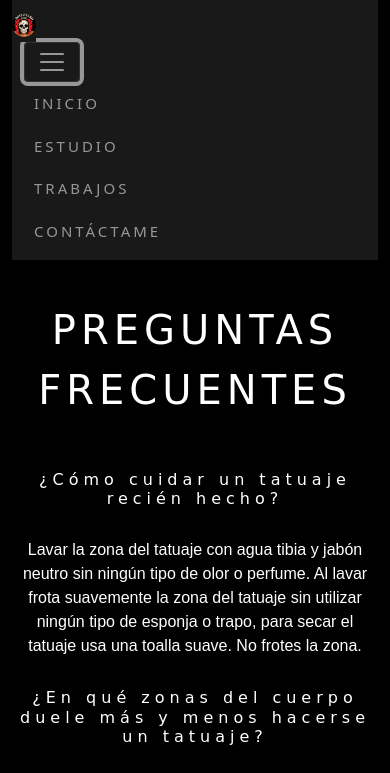
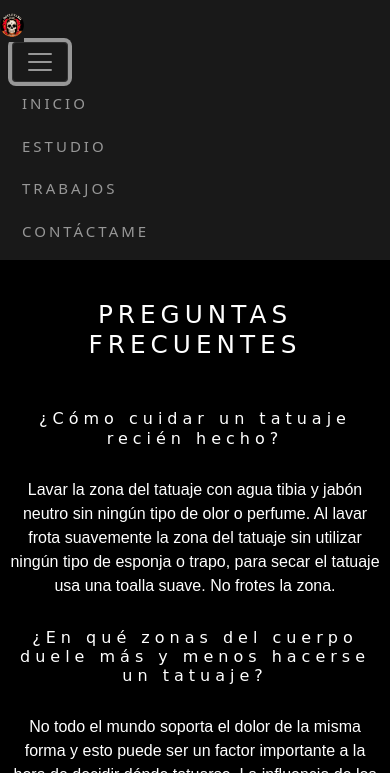
Before and after one commit to danielaceraolo/bt_tattoo, a plain HTML site: page pages/faq.html in a window 390 px wide. Both pictures are taken after a click on the button "Toggle navigation". Shown: the top 773 px of the page. Drawn offline with nearby package versions, Linux system fonts and the light colour scheme.

Commit message:
segunda entrega proyecto final

```diff
--- a/pages/faq.html
+++ b/pages/faq.html
@@ -10,15 +10,17 @@
     <link rel="preconnect" href="https://fonts.googleapis.com">
     <link rel="preconnect" href="https://fonts.gstatic.com" crossorigin>
     <link href="https://fonts.googleapis.com/css2?family=Source+Sans+Pro&display=swap" rel="stylesheet">
-    <link href="https://cdn.jsdelivr.net/npm/bootstrap@5.0.2/dist/css/bootstrap.min.css" rel="stylesheet" integrity="sha384-EVSTQN3/azprG1Anm3QDgpJLIm9Nao0Yz1ztcQTwFspd3yD65VohhpuuCOmLASjC" crossorigin="anonymous">
-    <script src="https://cdn.jsdelivr.net/npm/bootstrap@5.0.2/dist/js/bootstrap.bundle.min.js" integrity="sha384-MrcW6ZMFYlzcLA8Nl+NtUVF0sA7MsXsP1UyJoMp4YLEuNSfAP+JcXn/tWtIaxVXM" crossorigin="anonymous"></script>
+    <link href="https://cdn.jsdelivr.net/npm/bootstrap@5.0.2/dist/css/bootstrap.min.css" rel="stylesheet"
+        integrity="sha384-EVSTQN3/azprG1Anm3QDgpJLIm9Nao0Yz1ztcQTwFspd3yD65VohhpuuCOmLASjC" crossorigin="anonymous">
+    <script src="https://cdn.jsdelivr.net/npm/bootstrap@5.0.2/dist/js/bootstrap.bundle.min.js"
+        integrity="sha384-MrcW6ZMFYlzcLA8Nl+NtUVF0sA7MsXsP1UyJoMp4YLEuNSfAP+JcXn/tWtIaxVXM"
+        crossorigin="anonymous"></script>
     <link rel="stylesheet" href="../css/styles.css">
 </head>
 
 <body>
-    <div class="container">
     <header>
-            <nav class="navbar navbar-expand-lg navbar-dark col-xs-12 col-sm-12 col-md-12 col-lg-12 col-xl-12 col-xxl-12">
+        <nav class="navbar navbar-expand-lg navbar-dark">
             <a class="navbar navbar-brand d-lg-none justify-content-center" href="#"><img class="img-logo"
                     src="/img/logo.png" alt=""></a>
             <div class="container-fluid">
@@ -32,24 +34,24 @@
                             <a class="nav-link" aria-current="page" href="../index.html">INICIO</a>
                         </li>
                         <li class="nav-item">
-                                <a class="nav-link" href="/pages/estudioPrivado.html">ESTUDIO</a>
+                            <a class="nav-link" href="estudioPrivado.html">ESTUDIO</a>
                         </li>
                         <a class="navbar navbar-brand d-none d-lg-block" href="#"><img class="img-logo2"
                                 src="../img/logo.png" alt=""></a>
                         <li class="nav-item">
-                                <a class="nav-link" href="/pages/trabajos.html">TRABAJOS</a>
+                            <a class="nav-link" href="trabajos.html">TRABAJOS</a>
                         </li>
                         <li class="nav-item">
-                                <a class="nav-link" href="/pages/contactame.html">CONTÁCTAME</a>
+                            <a class="nav-link" href="contactame.html">CONTÁCTAME</a>
                         </li>
                     </ul>
-                    </div>
                 </div>
         </nav>
     </header>
 
     <main>
-            <section class="subtitulofaq" <h2>PREGUNTAS FRECUENTES</h2>
+        <section class="subtitulofaq">
+            <h2>PREGUNTAS FRECUENTES</h2>
         </section>
         <section class="row">
             <article class="pregunta col-xs-12 col-sm-12 col-md-12 col-lg-4 col-xl-4 col-xxl-4">
```
Also changed, not shown: index.html (+1 -1 lines), pages/contactame.html (+8 -11 lines), pages/estudioPrivado.html (+4 -6 lines), pages/trabajos.html (+4 -8 lines). Lines whose indentation alone changed are shown as unchanged.
